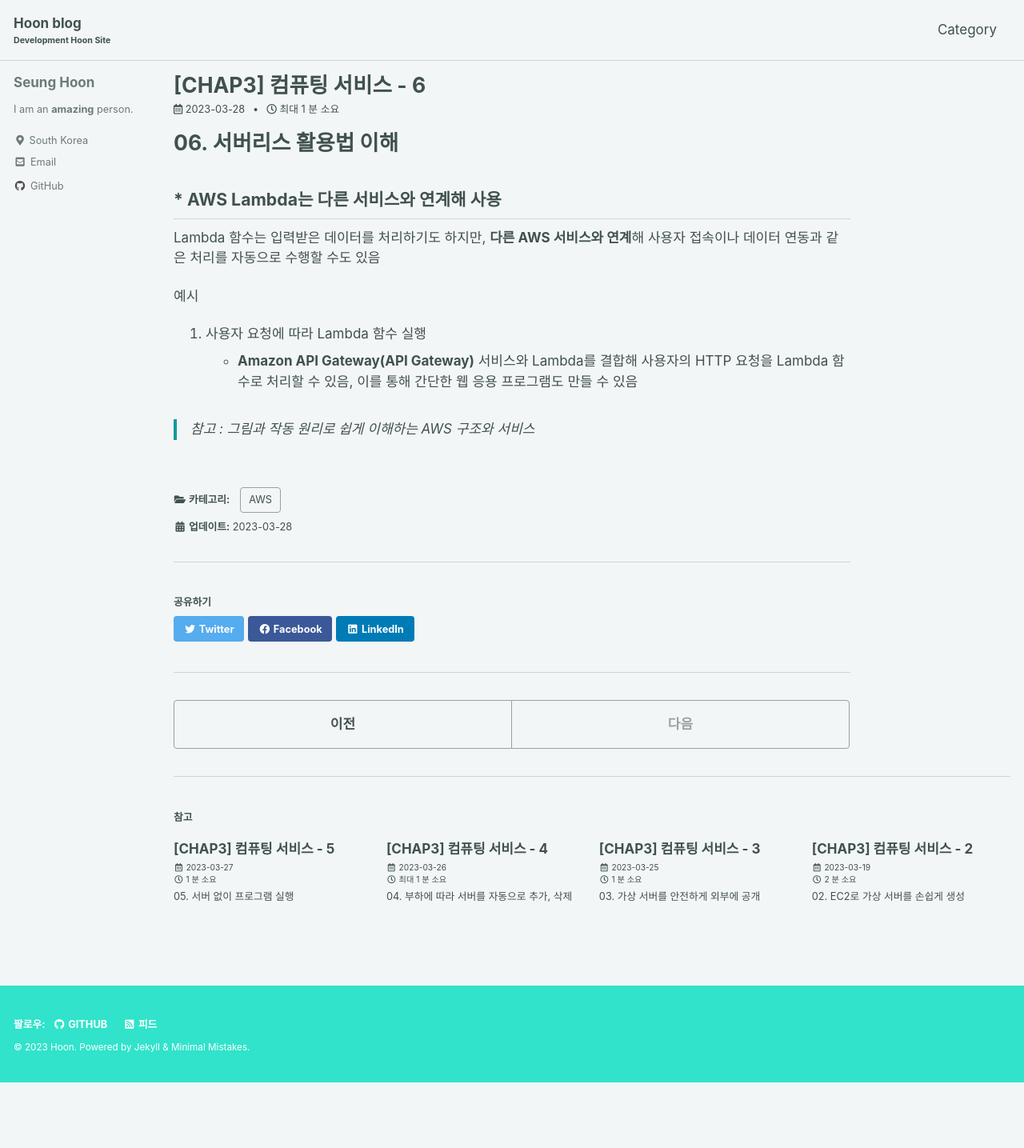
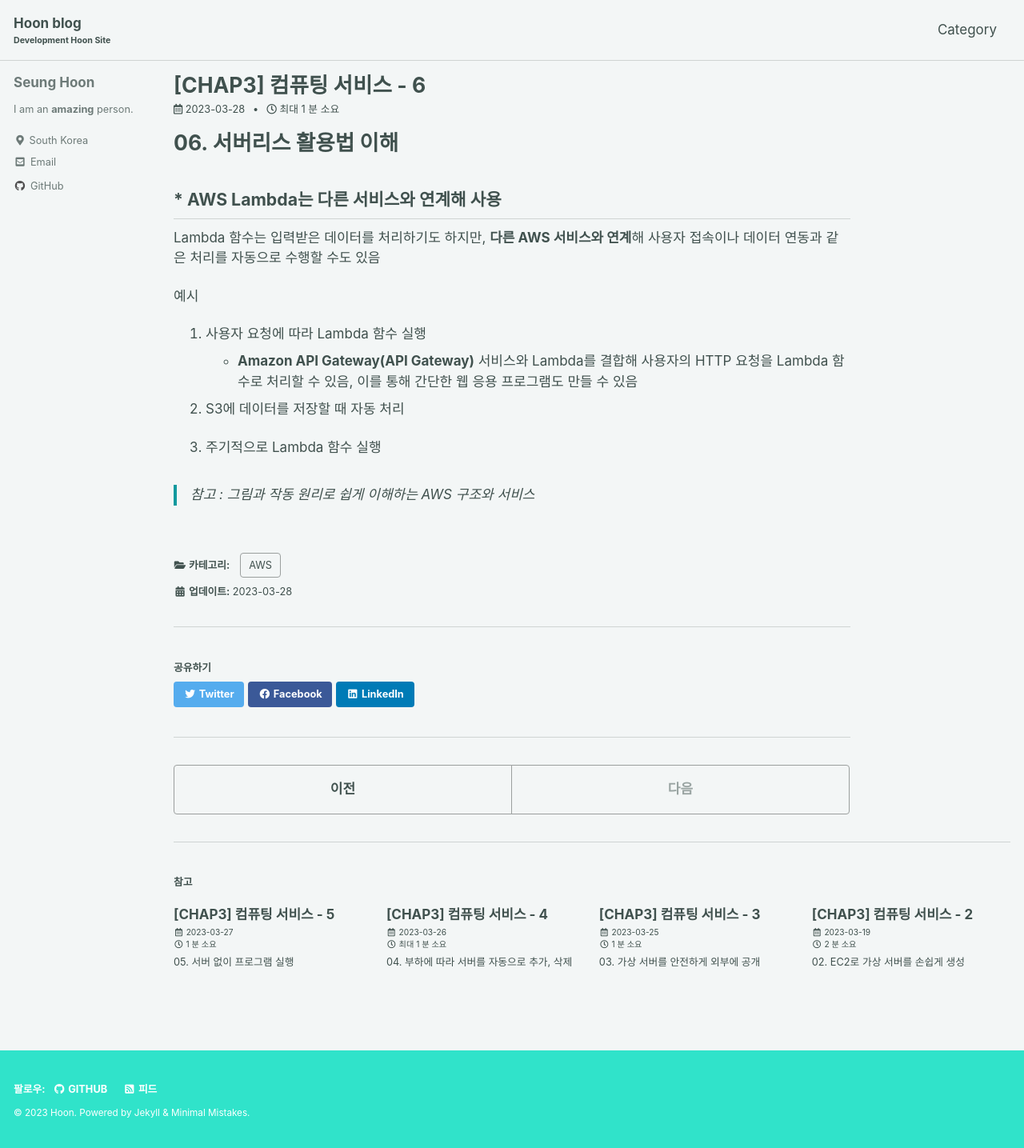
Before and after one commit to ibk01161/ibk01161.github.io, a Jekyll site: the page built from _posts/2023-03-28-aws3_06.md, in a window 1280 px wide. Shown: the whole page at 80% size. Built offline with Jekyll 4.4.1, drawn with Linux system fonts in a browser that asks for light colours; cached includes are drawn as plain includes; before the commit the page ends 1353 px from its top, so only the background shows below that.

Commit message:
Add Post

```diff
--- a/_posts/2023-03-28-aws3_06.md
+++ b/_posts/2023-03-28-aws3_06.md
@@ -16,4 +16,12 @@ Lambda 함수는 입력받은 데이터를 처리하기도 하지만, **다른 A
   - **Amazon API Gateway(API Gateway)** 서비스와 Lambda를 결합해 사용자의 HTTP 요청을 Lambda 함수로 처리할 수 있음, 이를 통해 간단한 웹 응용 프로그램도 만들 수 있음
 
 
+
+2. S3에 데이터를 저장할 때 자동 처리
+
+
+3. 주기적으로 Lambda 함수 실행
+
+
+
 > 참고 : 그림과 작동 원리로 쉽게 이해하는 AWS 구조와 서비스
```
